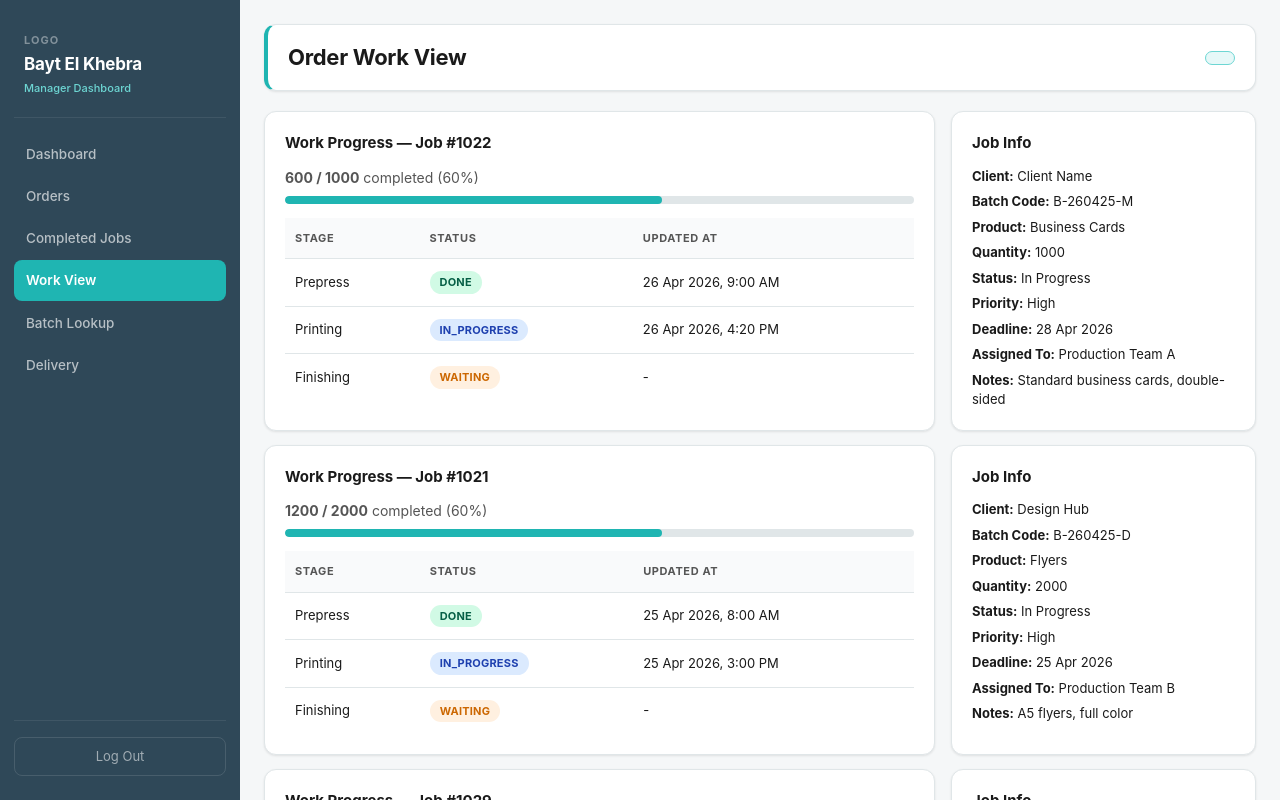
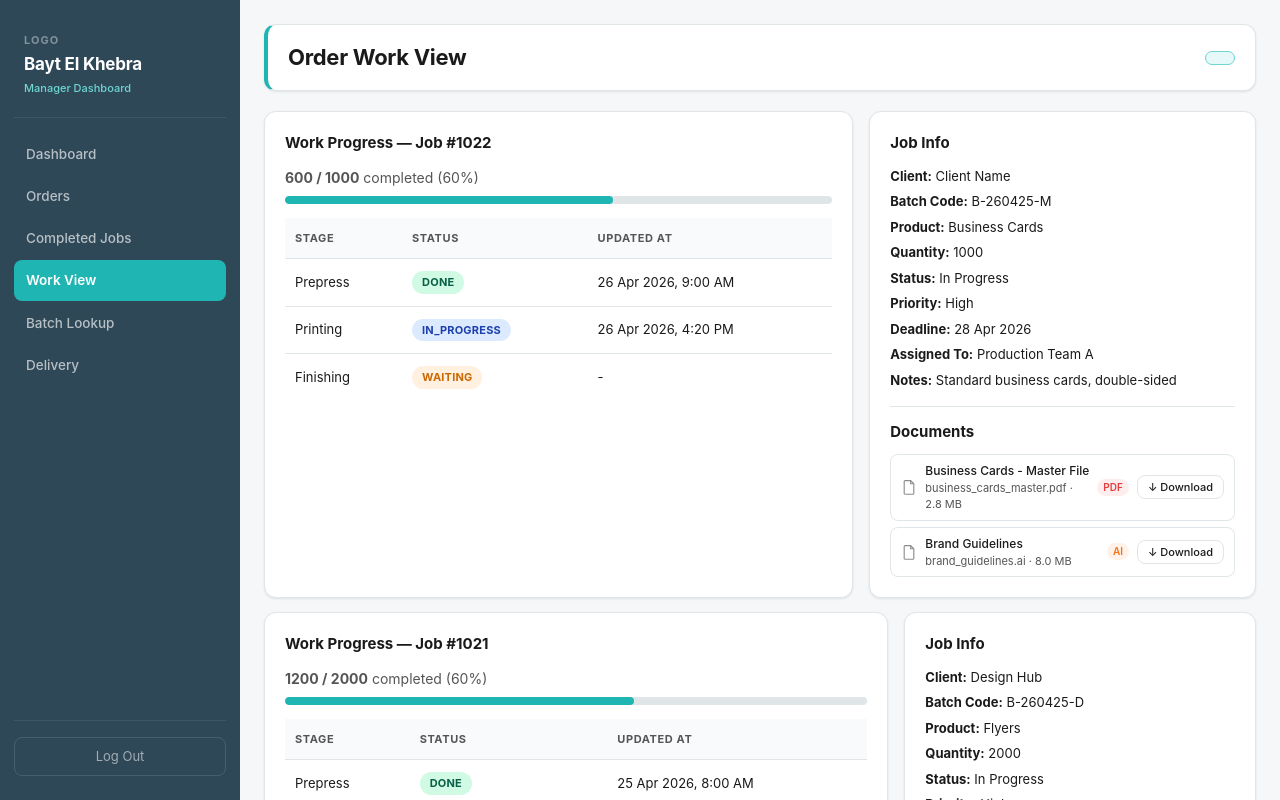
Before and after one commit to youssefghonem726/beyt-el-khebra, a React (Vite) app in the folder frontend/: page /manager/work-view in a window 1280 px wide. Shown: the top 800 px of the page. Built offline with nearby package versions, Linux system fonts and the light colour scheme.

Commit message:
added: pdf download to production work jobs view

```diff
--- a/frontend/public/data/work-jobs.json
+++ b/frontend/public/data/work-jobs.json
@@ -6,8 +6,8 @@
     "percent": 60,
     "stages": [
       { "stage": "Prepress",  "status": "DONE",        "updated": "26 Apr 2026, 9:00 AM"  },
-      { "stage": "Printing",  "status": "IN_PROGRESS",  "updated": "26 Apr 2026, 4:20 PM"  },
-      { "stage": "Finishing", "status": "WAITING",      "updated": "-"                      }
+      { "stage": "Printing",  "status": "IN_PROGRESS", "updated": "26 Apr 2026, 4:20 PM"  },
+      { "stage": "Finishing", "status": "WAITING",     "updated": "-"                      }
     ],
     "info": {
       "client": "Client Name",
@@ -19,7 +19,27 @@
       "deadline": "28 Apr 2026",
       "team": "Production Team A",
       "notes": "Standard business cards, double-sided"
-    }
+    },
+    "documents": [
+      {
+        "id": "1022-doc1",
+        "name": "Business Cards - Master File",
+        "fileName": "business_cards_master.pdf",
+        "type": "PDF",
+        "sizeKB": 2840,
+        "uploadedDate": "2026-04-24",
+        "reorderCount": 12
+      },
+      {
+        "id": "1022-doc2",
+        "name": "Brand Guidelines",
+        "fileName": "brand_guidelines.ai",
+        "type": "AI",
+        "sizeKB": 8200,
+        "uploadedDate": "2026-04-23",
+        "reorderCount": 0
+      }
+    ]
   },
   {
     "id": "Job #1021",
@@ -28,8 +48,8 @@
     "percent": 60,
     "stages": [
       { "stage": "Prepress",  "status": "DONE",        "updated": "25 Apr 2026, 8:00 AM"  },
-      { "stage": "Printing",  "status": "IN_PROGRESS",  "updated": "25 Apr 2026, 3:00 PM"  },
-      { "stage": "Finishing", "status": "WAITING",      "updated": "-"                      }
+      { "stage": "Printing",  "status": "IN_PROGRESS", "updated": "25 Apr 2026, 3:00 PM"  },
+      { "stage": "Finishing", "status": "WAITING",     "updated": "-"                      }
     ],
     "info": {
       "client": "Design Hub",
@@ -41,7 +61,27 @@
       "deadline": "25 Apr 2026",
       "team": "Production Team B",
       "notes": "A5 flyers, full color"
-    }
+    },
+    "documents": [
+      {
+        "id": "1021-doc1",
+        "name": "A5 Flyer - Summer Sale",
+        "fileName": "flyer_summer.ai",
+        "type": "AI",
+        "sizeKB": 12500,
+        "uploadedDate": "2026-04-22",
+        "reorderCount": 5
+      },
+      {
+        "id": "1021-doc2",
+        "name": "Flyer Mockup Preview",
+        "fileName": "flyer_mockup.png",
+        "type": "PNG",
+        "sizeKB": 1950,
+        "uploadedDate": "2026-04-22",
+        "reorderCount": 0
+      }
+    ]
   },
   {
     "id": "Job #1029",
@@ -50,8 +90,8 @@
     "percent": 50,
     "stages": [
       { "stage": "Prepress",  "status": "DONE",        "updated": "27 Apr 2026, 9:00 AM"  },
-      { "stage": "Printing",  "status": "IN_PROGRESS",  "updated": "27 Apr 2026, 1:00 PM"  },
-      { "stage": "Finishing", "status": "WAITING",      "updated": "-"                      }
+      { "stage": "Printing",  "status": "IN_PROGRESS", "updated": "27 Apr 2026, 1:00 PM"  },
+      { "stage": "Finishing", "status": "WAITING",     "updated": "-"                      }
     ],
     "info": {
       "client": "Retail Plus",
@@ -63,7 +103,27 @@
       "deadline": "29 Apr 2026",
       "team": "Production Team A",
       "notes": "Full color catalog, A4 format"
-    }
+    },
+    "documents": [
+      {
+        "id": "1029-doc1",
+        "name": "Catalog - Full Layout",
+        "fileName": "catalog_retail_plus.pdf",
+        "type": "PDF",
+        "sizeKB": 18700,
+        "uploadedDate": "2026-04-25",
+        "reorderCount": 3
+      },
+      {
+        "id": "1029-doc2",
+        "name": "Catalog Source File",
+        "fileName": "catalog_retail_plus.psd",
+        "type": "PSD",
+        "sizeKB": 42000,
+        "uploadedDate": "2026-04-25",
+        "reorderCount": 1
+      }
+    ]
   },
   {
     "id": "Job #1026",
@@ -73,7 +133,7 @@
     "stages": [
       { "stage": "Prepress",  "status": "DONE",        "updated": "26 Apr 2026, 11:00 AM" },
       { "stage": "Printing",  "status": "DONE",        "updated": "26 Apr 2026, 5:00 PM"  },
-      { "stage": "Finishing", "status": "IN_PROGRESS",  "updated": "27 Apr 2026, 8:00 AM"  }
+      { "stage": "Finishing", "status": "IN_PROGRESS", "updated": "27 Apr 2026, 8:00 AM"  }
     ],
     "info": {
       "client": "Marketing Co.",
@@ -85,6 +145,35 @@
       "deadline": "27 Apr 2026",
       "team": "Production Team C",
       "notes": "A2 posters, glossy finish"
-    }
+    },
+    "documents": [
+      {
+        "id": "1026-doc1",
+        "name": "A3 Poster - Brand Campaign",
+        "fileName": "poster_campaign.pdf",
+        "type": "PDF",
+        "sizeKB": 5670,
+        "uploadedDate": "2026-04-24",
+        "reorderCount": 2
+      },
+      {
+        "id": "1026-doc2",
+        "name": "Poster Source File",
+        "fileName": "poster_campaign.psd",
+        "type": "PSD",
+        "sizeKB": 35400,
+        "uploadedDate": "2026-04-24",
+        "reorderCount": 0
+      },
+      {
+        "id": "1026-doc3",
+        "name": "Finishing Checklist",
+        "fileName": "finishing_checklist.pdf",
+        "type": "PDF",
+        "sizeKB": 340,
+        "uploadedDate": "2026-04-27",
+        "reorderCount": 0
+      }
+    ]
   }
 ]
--- a/frontend/src/pages/manager/OrderWorkView.tsx
+++ b/frontend/src/pages/manager/OrderWorkView.tsx
@@ -4,6 +4,8 @@ import Topbar from '../../components/Topbar';
 import StatusBadge from '../../components/StatusBadge';
 import ProgressBar from '../../components/ProgressBar';
 import { useNavigation } from '../../context/NavigationContext';
+
+// ── Types ──────────────────────────────────────────────────────────────────
 
 interface Stage {
   stage: string;
@@ -23,6 +25,17 @@ interface JobInfo {
   notes: string;
 }
 
+interface JobDocument {
+  id: string;
+  name: string;
+  fileName: string;
+  type: string;
+  sizeKB: number;
+  uploadedDate: string;
+  reorderCount: number;
+  downloadUrl?: string;
+}
+
 interface Job {
   id: string;
   done: number;
@@ -30,9 +43,124 @@ interface Job {
   percent: number;
   stages: Stage[];
   info: JobInfo;
+  documents?: JobDocument[];
 }
 
 interface Props { jobId?: string; role?: 'manager' | 'owner'; }
+
+// ── Helpers ────────────────────────────────────────────────────────────────
+
+const TYPE_COLORS: Record<string, string> = {
+  PDF   : '#e53e3e',
+  AI    : '#f97316',
+  PSD   : '#2563eb',
+  PNG   : '#059669',
+  JPG   : '#059669',
+  SVG   : '#aa3bff',
+  Other : '#6b7280',
+};
+
+function formatSize(kb: number): string {
+  return kb >= 1024 ? `${(kb / 1024).toFixed(1)} MB` : `${kb} KB`;
+}
+
+function downloadDoc(doc: JobDocument) {
+  if (doc.downloadUrl) {
+    const a = document.createElement('a');
+    a.href = doc.downloadUrl;
+    a.download = doc.fileName;
+    a.target = '_blank';
+    a.rel = 'noopener noreferrer';
+    a.click();
+    return;
+  }
+  // Fallback: generate a metadata text blob
+  const text = [
+    `Name:           ${doc.name}`,
+    `File:           ${doc.fileName}`,
+    `Type:           ${doc.type}`,
+    `Size:           ${formatSize(doc.sizeKB)}`,
+    `Uploaded:       ${doc.uploadedDate}`,
+    `Reorder Count:  ${doc.reorderCount}`,
+  ].join('\n');
+  const blob = new Blob([text], { type: 'text/plain' });
+  const url  = URL.createObjectURL(blob);
+  const a    = document.createElement('a');
+  a.href     = url;
+  a.download = doc.fileName;
+  a.click();
+  URL.revokeObjectURL(url);
+}
+
+// ── JobDocuments ───────────────────────────────────────────────────────────
+
+function JobDocuments({ docs }: { docs: JobDocument[] }) {
+  if (docs.length === 0) {
+    return (
+      <p style={{ fontSize: 12, color: 'var(--muted, #999)', fontStyle: 'italic' }}>
+        No documents attached.
+      </p>
+    );
+  }
+
+  return (
+    <div style={{ display: 'flex', flexDirection: 'column', gap: 6 }}>
+      {docs.map(doc => {
+        const chipColor = TYPE_COLORS[doc.type] ?? TYPE_COLORS.Other;
+        return (
+          <div
+            key={doc.id}
+            style={{
+              display: 'flex',
+              alignItems: 'center',
+              gap: 8,
+              padding: '7px 10px',
+              border: '1px solid var(--border)',
+              borderRadius: 8,
+              background: 'transparent',
+            }}
+          >
+            {/* File icon */}
+            <svg width="16" height="16" viewBox="0 0 20 20" fill="none" style={{ flexShrink: 0, opacity: 0.5 }}>
+              <path d="M5 2h7l4 4v12a1 1 0 01-1 1H5a1 1 0 01-1-1V3a1 1 0 011-1z" stroke="currentColor" strokeWidth="1.4" fill="none"/>
+              <path d="M12 2v4h4" stroke="currentColor" strokeWidth="1.4" strokeLinejoin="round"/>
+            </svg>
+
+            {/* Name + filename */}
+            <div style={{ flex: 1, minWidth: 0 }}>
+              <div style={{ fontSize: 12, fontWeight: 500, color: 'var(--text-h)', whiteSpace: 'nowrap', overflow: 'hidden', textOverflow: 'ellipsis' }}>
+                {doc.name}
+              </div>
+              <div style={{ fontSize: 11, color: 'var(--muted, #999)' }}>
+                {doc.fileName} · {formatSize(doc.sizeKB)}
+              </div>
+            </div>
+
+            {/* Type chip */}
+            <span style={{
+              fontSize: 10, fontWeight: 600, padding: '1px 6px', borderRadius: 99,
+              background: chipColor + '18', color: chipColor, flexShrink: 0,
+            }}>
+              {doc.type}
+            </span>
+
+            {/* Download button */}
+            <button
+              className="btn"
+              style={{ padding: '3px 10px', fontSize: 11, flexShrink: 0 }}
+              onClick={() => downloadDoc(doc)}
+              title={`Download ${doc.fileName}`}
+            >
+              ↓ Download
+            </button>
+          </div>
+        );
+      })}
+    </div>
+  );
+}
+
+// ── OrderWorkView ──────────────────────────────────────────────────────────
 
 export default function OrderWorkView({ jobId, role = 'manager' }: Props) {
   const { navigateTopLevel } = useNavigation();
@@ -96,6 +224,8 @@ export default function OrderWorkView({ jobId, role = 'manager' }: Props) {
       <Topbar title={title} />
       {displayed.map((j) => (
         <section key={j.id} className="split" style={{ marginBottom: 14 }}>
+
+          {/* ── Work Progress ── */}
           <article className="box">
             <h3>Work Progress — {j.id}</h3>
             <p><strong>{j.done} / {j.total}</strong> completed ({j.percent}%)</p>
@@ -113,9 +243,11 @@ export default function OrderWorkView({ jobId, role = 'manager' }: Props) {
               </tbody>
             </table>
           </article>
+
+          {/* ── Job Info + Documents ── */}
           <aside className="box">
             <h3>Job Info</h3>
-            <ul style={{ listStyle: 'none', display: 'grid', gap: 6, fontSize: 13 }}>
+            <ul style={{ listStyle: 'none', display: 'grid', gap: 6, fontSize: 13, margin: '0 0 16px' }}>
               <li><strong>Client:</strong> {j.info.client}</li>
               <li><strong>Batch Code:</strong> {j.info.batch}</li>
               <li><strong>Product:</strong> {j.info.product}</li>
@@ -126,7 +258,13 @@ export default function OrderWorkView({ jobId, role = 'manager' }: Props) {
               <li><strong>Assigned To:</strong> {j.info.team}</li>
               <li><strong>Notes:</strong> {j.info.notes}</li>
             </ul>
+
+            <div style={{ borderTop: '1px solid var(--border)', paddingTop: 14 }}>
+              <h3 style={{ marginBottom: 10 }}>Documents</h3>
+              <JobDocuments docs={j.documents ?? []} />
+            </div>
           </aside>
+
         </section>
       ))}
     </AppShell>
```
